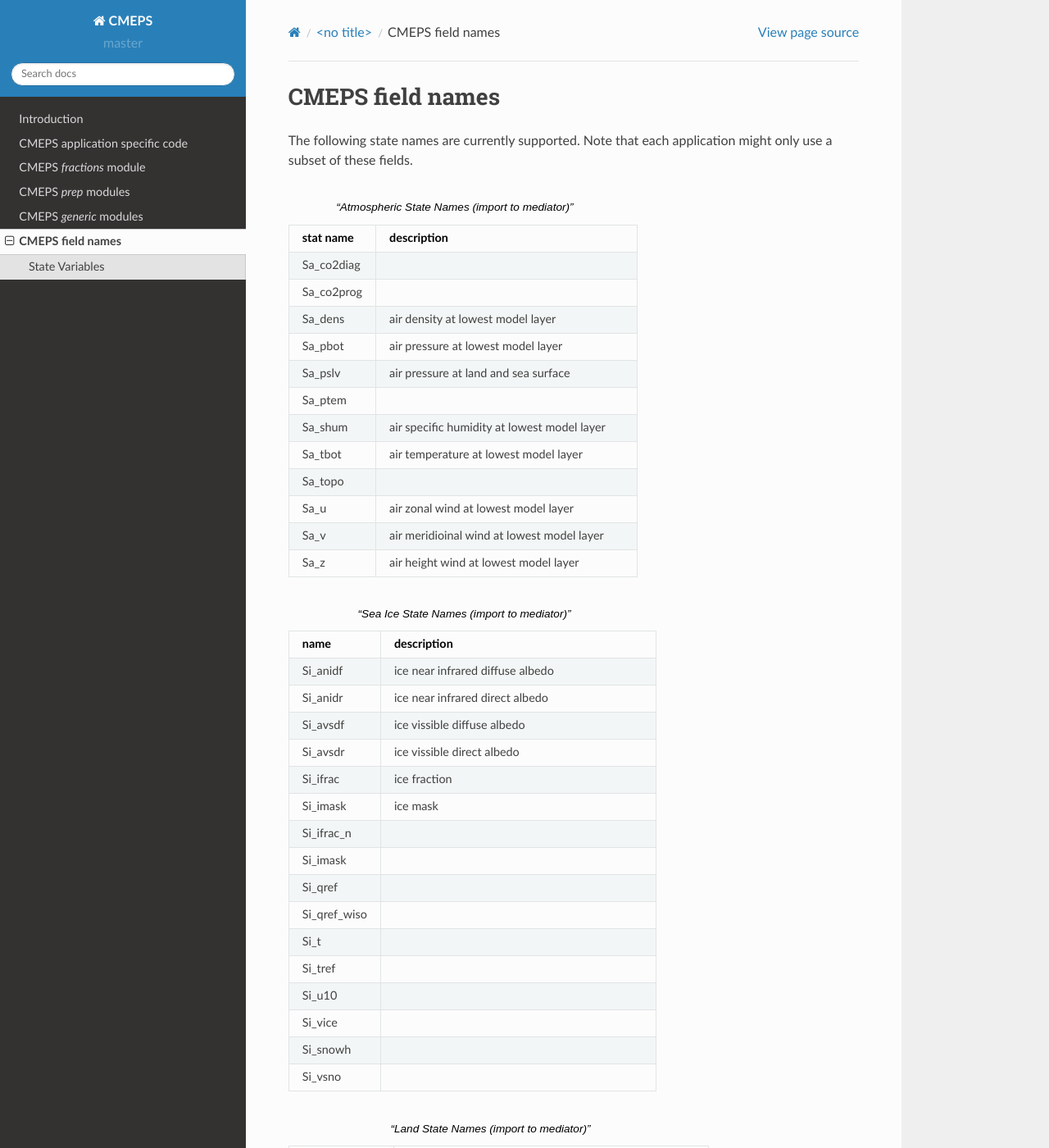
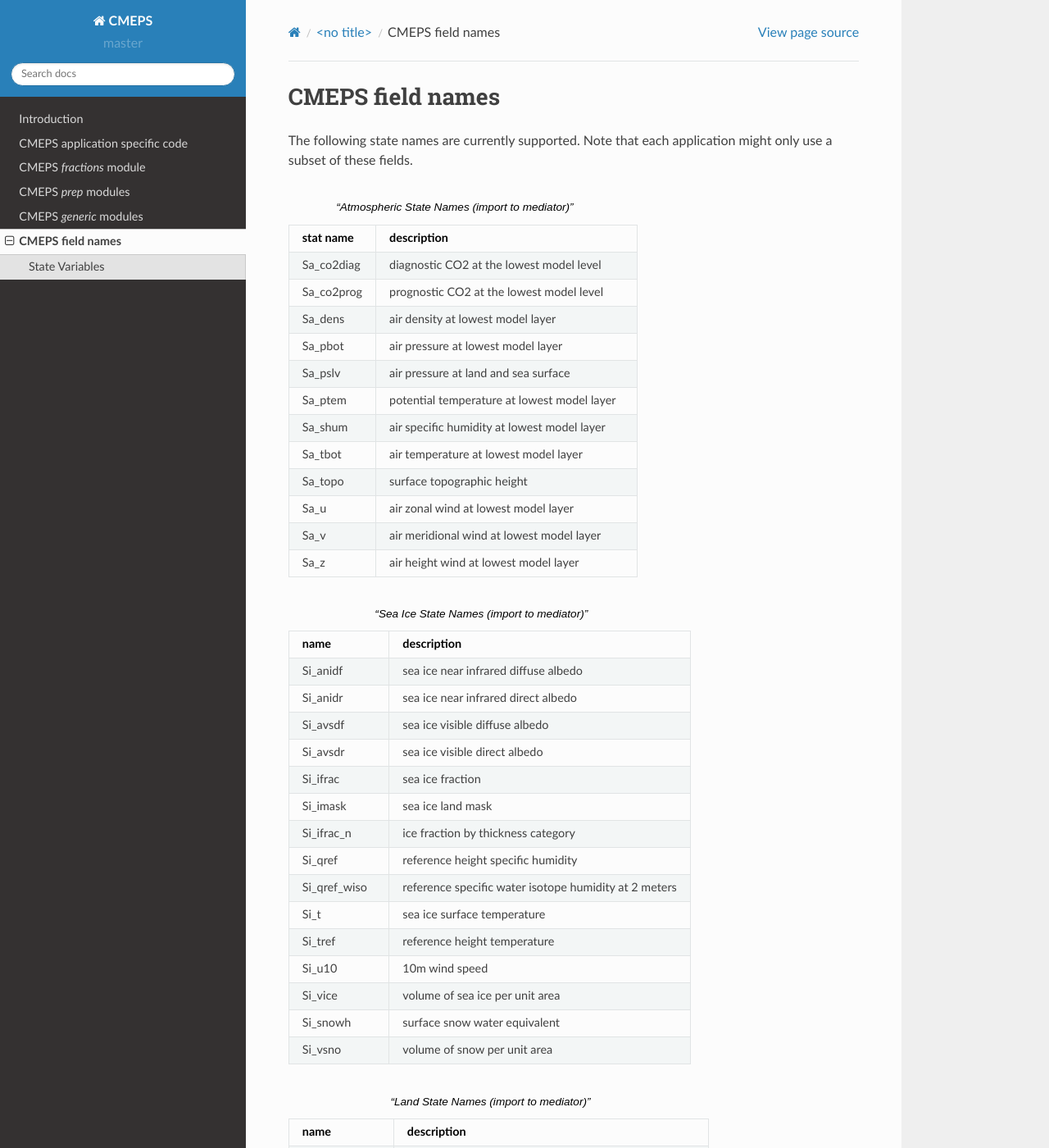
Before and after one commit to ESCOMP/CMEPS, a Sphinx documentation site: the page built from doc/source/addendum/fieldnames.rst, in a window 1280 px wide and 1400 px high. Shown: the whole window at 82% size. Built offline with Sphinx 7.4.7 and the Read the Docs theme 2.0.0, drawn with Linux system fonts in a browser that asks for light colours; comment, search, counter and statistics services are not loaded; some of the changed text lies outside the part shown.

Commit message:
more tidying up

```diff
--- a/doc/source/addendum/fieldnames.rst
+++ b/doc/source/addendum/fieldnames.rst
@@ -9,39 +9,38 @@
    :header: "stat name", "description"
    :widths: 20, 60
 
-   "Sa_co2diag", ""
-   "Sa_co2prog", ""
+   "Sa_co2diag", "diagnostic CO2 at the lowest model level"
+   "Sa_co2prog", "prognostic CO2 at the lowest model level"
    "Sa_dens", "air density at lowest model layer"
    "Sa_pbot", "air pressure at lowest model layer"
    "Sa_pslv", "air pressure at land and sea surface"
-   "Sa_ptem", ""
+   "Sa_ptem", "potential temperature at lowest model layer"
    "Sa_shum", "air specific humidity at lowest model layer"
    "Sa_tbot", "air temperature at lowest model layer"
-   "Sa_topo", ""
+   "Sa_topo", "surface topographic height"
    "Sa_u", "air zonal wind at lowest model layer"
-   "Sa_v", "air meridioinal wind at lowest model layer"
+   "Sa_v", "air meridional wind at lowest model layer"
    "Sa_z", "air height wind at lowest model layer"
 
 .. csv-table:: "Sea Ice State Names (import to mediator)"
    :header: "name", "description"
    :widths: 20, 60
 
-   "Si_anidf", "ice near infrared diffuse albedo"
-   "Si_anidr", "ice near infrared direct albedo"
-   "Si_avsdf", "ice vissible diffuse albedo"
-   "Si_avsdr", "ice vissible direct albedo"
-   "Si_ifrac", "ice fraction"
-   "Si_imask", "ice mask"
-   "Si_ifrac_n", ""
-   "Si_imask", ""
-   "Si_qref", ""
-   "Si_qref_wiso", ""
-   "Si_t", ""
-   "Si_tref", ""
-   "Si_u10", ""
-   "Si_vice", ""
-   "Si_snowh", ""
-   "Si_vsno", ""
+   "Si_anidf", "sea ice near infrared diffuse albedo"
+   "Si_anidr", "sea ice near infrared direct albedo"
+   "Si_avsdf", "sea ice visible diffuse albedo"
+   "Si_avsdr", "sea ice visible direct albedo"
+   "Si_ifrac", "sea ice fraction"
+   "Si_imask", "sea ice land mask"
+   "Si_ifrac_n", "ice fraction by thickness category"
+   "Si_qref", "reference height specific humidity"
+   "Si_qref_wiso", "reference specific water isotope humidity at 2 meters"
+   "Si_t", "sea ice surface temperature"
+   "Si_tref", "reference height temperature"
+   "Si_u10", "10m wind speed"
+   "Si_vice", "volume of sea ice per unit area"
+   "Si_snowh", "surface snow water equivalent"
+   "Si_vsno", "volume of snow per unit area"
 
 .. csv-table:: "Land State Names (import to mediator)"
    :header: "name", "description"
@@ -75,26 +74,26 @@
 
    "So_blddepth", "ocean boundary layer depth"
    "So_anidf", "ocean near infrared diffuse albedo"
-   "So_anidr", ""
-   "So_avsdf", ""
-   "So_avsdr", ""
-   "So_bldepth", ""
-   "So_dhdx", ""
-   "So_dhdy", ""
-   "So_duu10n", ""
-   "So_fswpen", ""
-   "So_ofrac", ""
-   "So_omask", ""
-   "So_qref", ""
-   "So_re", ""
-   "So_s", ""
-   "So_ssq", ""
-   "So_t", ""
-   "So_tref", ""
-   "So_u", ""
-   "So_u10", ""
-   "So_ustar", ""
-   "So_v", ""
+   "So_anidr", "ocean near infrared direct albedo"
+   "So_avsdf", "ocean visible diffuse albedo"
+   "So_avsdr", "ocean visible direct albedo"
+   "So_bldepth", "ocean mixed layer depth"
+   "So_dhdx", "sea surface slope in meridional direction"
+   "So_dhdy", "sea surface slope in zonal direction"
+   "So_duu10n", "10m wind speed"
+   "So_fswpen", "shortwave penetration through sea ice (all bands)"
+   "So_ofrac", "ocean fraction"
+   "So_omask", "ocean land mask"
+   "So_qref", "reference specific humidity at 2 meters"
+   "So_re", "square of exchange coefficient for tracers (mediator aoflux)"
+   "So_s", "sea surface salinity"
+   "So_ssq", "surface saturation specific humidity in ocean (mediator aoflux)"
+   "So_t", "sea surface temperature"
+   "So_tref", "reference temperature at 2 meters"
+   "So_u", "ocean current in zonal direction"
+   "So_u10", "10m wind speed"
+   "So_ustar", "friction velocity (mediator aoflux)"
+   "So_v", "ocean current in meridional direction"
 
 .. csv-table:: "Land Ice State Names (import to mediator)"
    :header: "name", "description"
@@ -124,10 +123,10 @@
    "Sx_anidr", ""
    "Sx_avsdf", ""
    "Sx_avsdr", ""
-   "Sx_qref", ""
-   "Sx_t", ""
-   "Sx_tref", ""
-   "Sx_u10", ""
+   "Sx_qref", "merged reference specific humidity at 2 meters"
+   "Sx_t", "merged ice and ocean surface temperature"
+   "Sx_tref", "merged reference temperature at 2 meters"
+   "Sx_u10", "merged 10m wind speed"
 
 State Variables
 ~~~~~~~~~~~~~~~
--- a/doc/source/fractions.rst
+++ b/doc/source/fractions.rst
@@ -9,13 +9,13 @@
 
 CMEPS component fractions are defined as follows:
 
-* Below, ``comp_index`` is the component index and can be one of ``compatm``, ``compice``, ``complnd``, ``compglc``, ``compocn``, ``comprof`` or ``compwav``.
-
 * An array of field bundles, ``Frac(:)`` is created, where the size of
   ``Frac`` corresponds to the number of active components.
 
 * For each active component, a fraction field bundle is created, ``Frac(comp_index)``, where the fields in the field bundle are unique.
   Below, ``Frac(comp_index)[fieldname]`` refers to the field in the ``Frac(comp_index)`` field bundle that has the name ``fieldname``.
+
+.. note:: comp_index can be any of [compatm, compice, compglc, complnd, compocn, comprof, compwav].
 
 * The following are the field names for each component of FBFrac::
 
--- a/doc/source/introduction.rst
+++ b/doc/source/introduction.rst
@@ -28,7 +28,7 @@
 
 Field  connections  made  by  the  CMEPS mediator  between  components  rely  on
 matching of  standard field names. These  standard names are defined  in a field
-dictionary.  Because CMEPS  is a  community mediator,  these standard  names are
+dictionary.  Since CMEPS  is a  community mediator,  these standard  names are
 specific to each application.
 
 
@@ -41,7 +41,7 @@
 
 * totally generic components that carry  out the mediator functionality such as mapping,
   merging, restarts and history writes. Included here is a a  "fraction" module that
-  determine  the fractions of different  source model components on every source
+  determines  the fractions of different  source model components on every source
   destination mesh.
 
 * application specific  code that determines what fields  are exchanged between
```
Also changed, not shown: other parts of doc/source/addendum/fieldnames.rst (+5 -5 lines), doc/source/esmflds.rst (+8 -8 lines), doc/source/prep.rst (+8 -14 lines).
